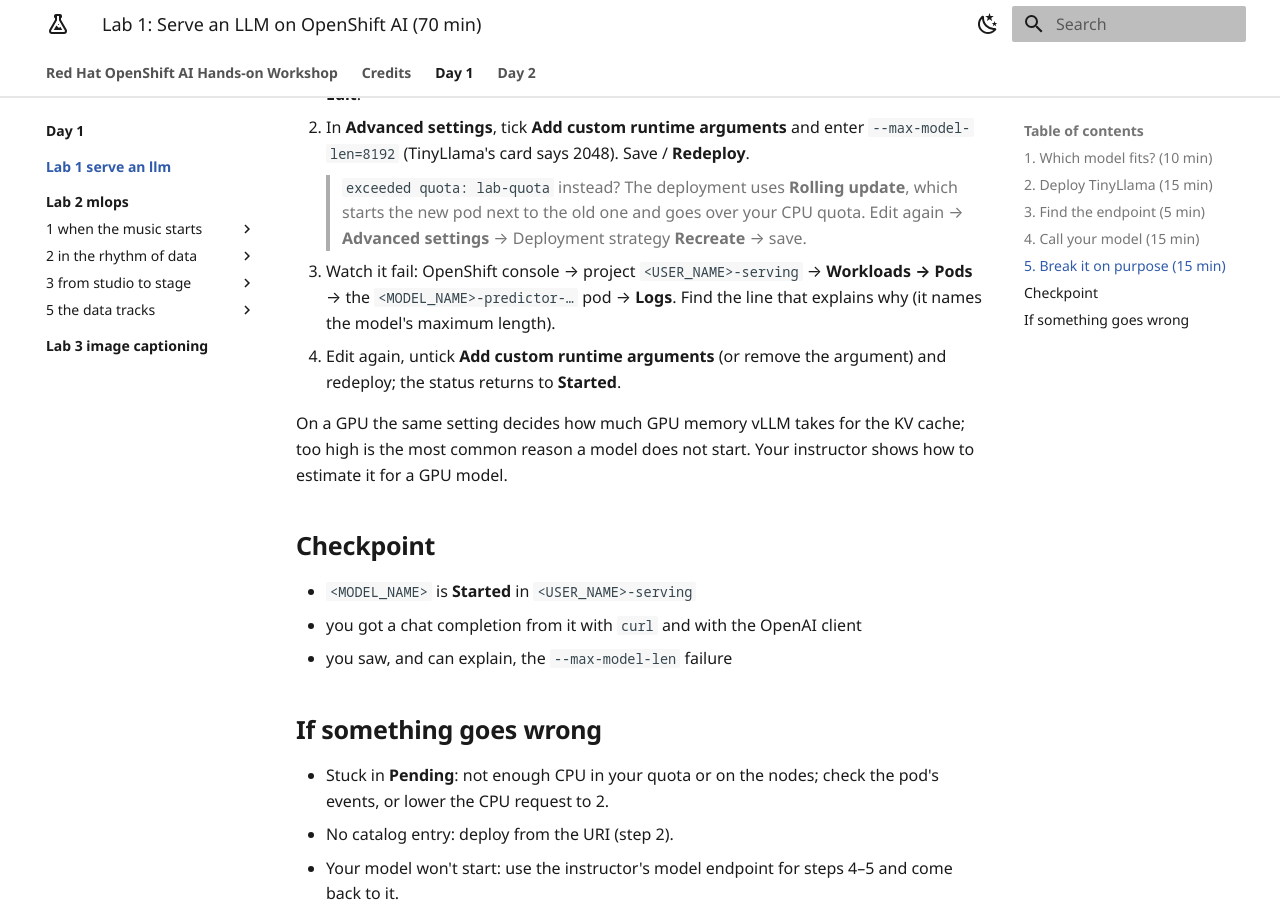
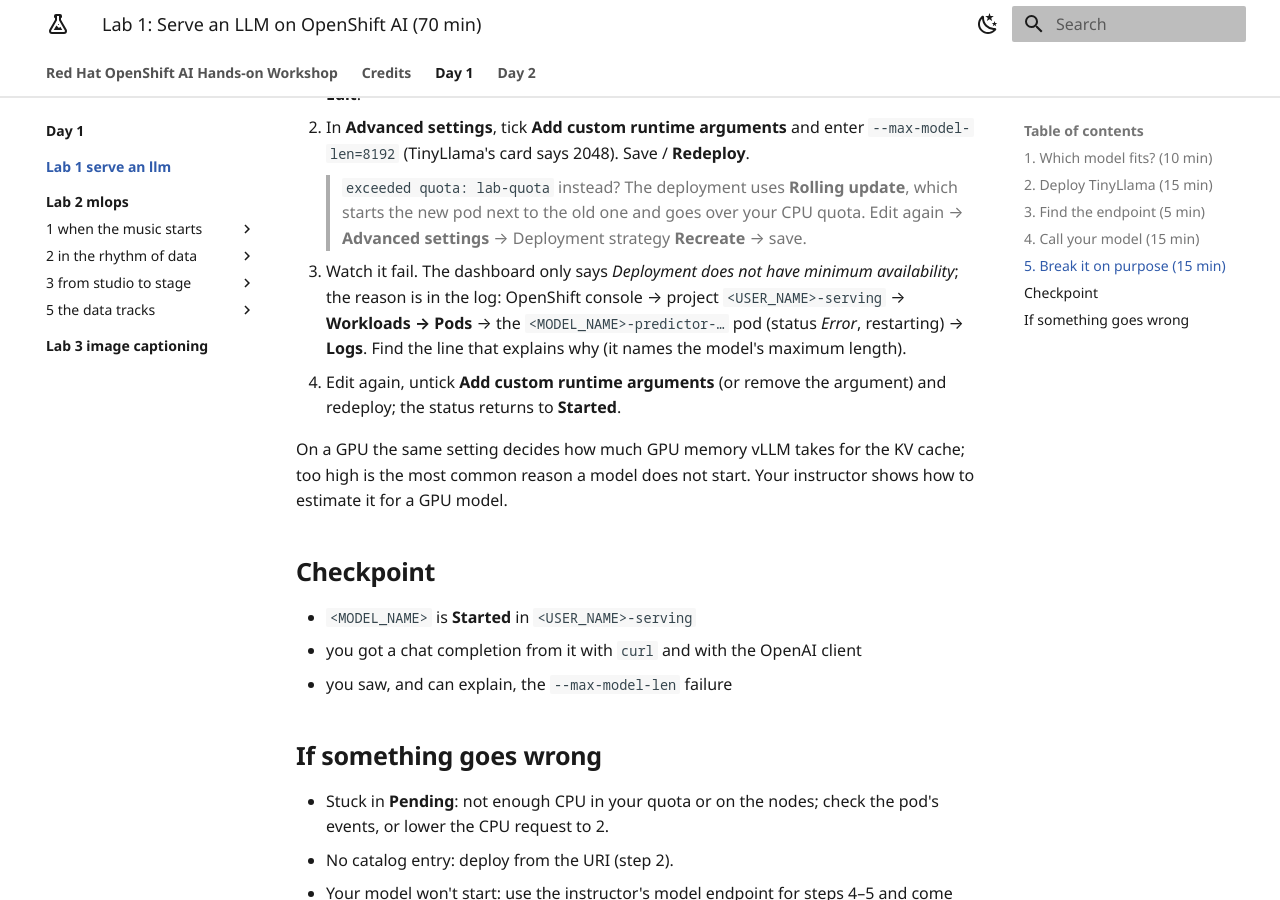
Before and after one commit to rflorenc/openshift-ai-workshop, an MkDocs documentation site: the page built from docs/day-1/lab-1-serve-an-llm/index.md, in a window 1280 px wide and 900 px high, scrolled down 5363 px. Built offline with MkDocs 1.6.1 and Material for MkDocs 9.7.7, drawn with Linux system fonts in a browser that asks for light colours.

Commit message:
Update guides

```diff
--- a/docs/day-1/lab-1-serve-an-llm/index.md
+++ b/docs/day-1/lab-1-serve-an-llm/index.md
@@ -158,8 +158,9 @@ the model supports and it refuses to start, with a clear message.
    (TinyLlama's card says 2048). Save / **Redeploy**.
    > `exceeded quota: lab-quota` instead? The deployment uses **Rolling update**, which starts the new pod next to the
    > old one and goes over your CPU quota. Edit again → **Advanced settings** → Deployment strategy **Recreate** → save.
-3. Watch it fail: OpenShift console → project `<USER_NAME>-serving` → **Workloads → Pods** →
-   the `<MODEL_NAME>-predictor-…` pod → **Logs**. Find the line that explains why
+3. Watch it fail. The dashboard only says *Deployment does not have minimum availability*; the reason is in the log:
+   OpenShift console → project `<USER_NAME>-serving` → **Workloads → Pods** →
+   the `<MODEL_NAME>-predictor-…` pod (status *Error*, restarting) → **Logs**. Find the line that explains why
    (it names the model's maximum length).
 4. Edit again, untick **Add custom runtime arguments** (or remove the argument) and redeploy; the status returns to **Started**.
 
```
